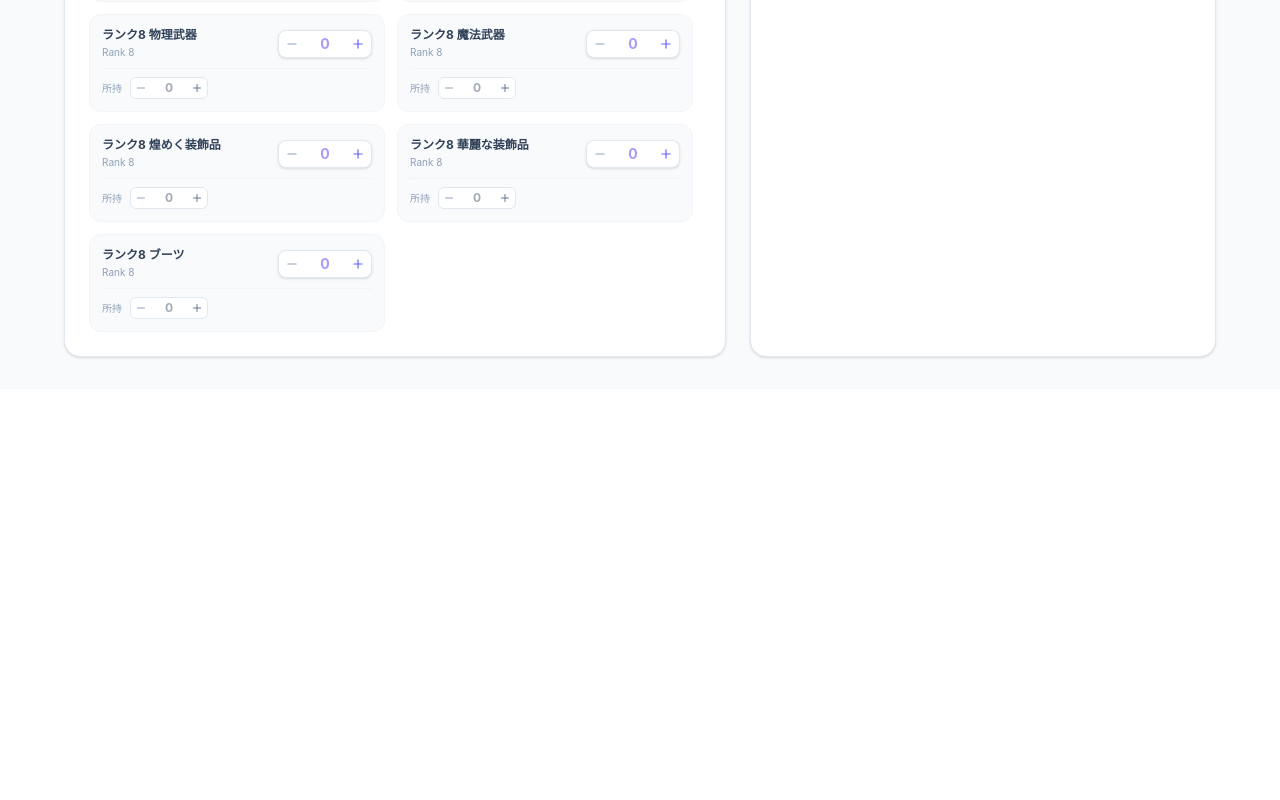
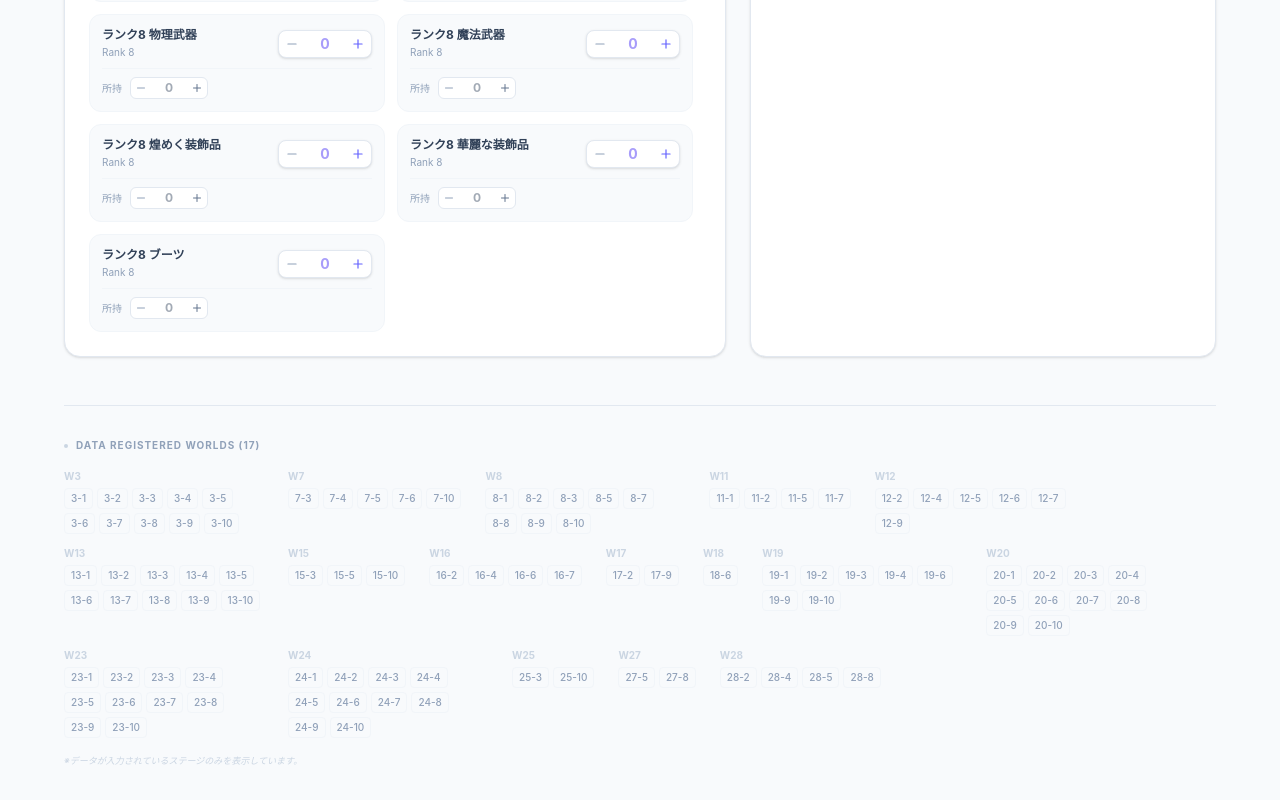
Before and after one commit to deflis/trickcal-equip, a React (Vite) app: page / in a window 1280 px wide. Shown: the part 736-1536 px from the top of the page. Before the commit the page ends 1125 px from the top, so only its background shows below. Built offline with nearby package versions, Linux system fonts and the light colour scheme.

Commit message:
RegisteredStageListコンポーネントを追加し、Appコンポーネントで表示

```diff
--- a/src/App.tsx
+++ b/src/App.tsx
@@ -2,6 +2,7 @@ import { Header } from './components/Header';
 import { QuickActionPanel } from './components/QuickActionPanel';
 import { BlueprintList } from './components/BlueprintList';
 import { AnalysisPanel } from './components/AnalysisPanel';
+import { RegisteredStageList } from './components/RegisteredStageList';
 
 
 const App = () => {
@@ -23,6 +24,8 @@ const App = () => {
           </section>
         </div>
 
+        <RegisteredStageList />
+
       </div>
 
       <style>{`
--- /dev/null
+++ b/src/components/RegisteredStageList.tsx
@@ -0,0 +1,42 @@
+import { STAGES } from '../stages';
+
+export const RegisteredStageList = () => {
+  const registeredStages = STAGES.filter(s => s.drops.length > 0);
+
+  // エリアごとにグループ化
+  const groupedStages = registeredStages.reduce((acc, stage) => {
+    const [world] = stage.id.split('-');
+    if (!acc[world]) acc[world] = [];
+    acc[world].push(stage.id);
+    return acc;
+  }, {} as Record<string, string[]>);
+
+  return (
+    <div className="mt-12 pt-8 border-t border-slate-200">
+      <h3 className="text-slate-400 text-[10px] font-bold uppercase tracking-widest mb-4 flex items-center gap-2">
+        <span className="w-1 h-1 bg-slate-300 rounded-full"></span>
+        Data Registered Worlds ({Object.keys(groupedStages).length})
+      </h3>
+      <div className="flex flex-wrap gap-x-6 gap-y-3">
+        {Object.entries(groupedStages).map(([world, stageIds]) => (
+          <div key={world} className="flex flex-col gap-1">
+            <span className="text-[10px] font-bold text-slate-300">W{world}</span>
+            <div className="flex flex-wrap gap-1 max-w-[200px]">
+              {stageIds.map(id => (
+                <span
+                  key={id}
+                  className="text-[10px] font-medium text-slate-400 bg-slate-50 px-1.5 py-0.5 rounded border border-slate-100"
+                >
+                  {id}
+                </span>
+              ))}
+            </div>
+          </div>
+        ))}
+      </div>
+      <p className="mt-4 text-[9px] text-slate-300 italic">
+        ※データが入力されているステージのみを表示しています。
+      </p>
+    </div>
+  );
+};
```
